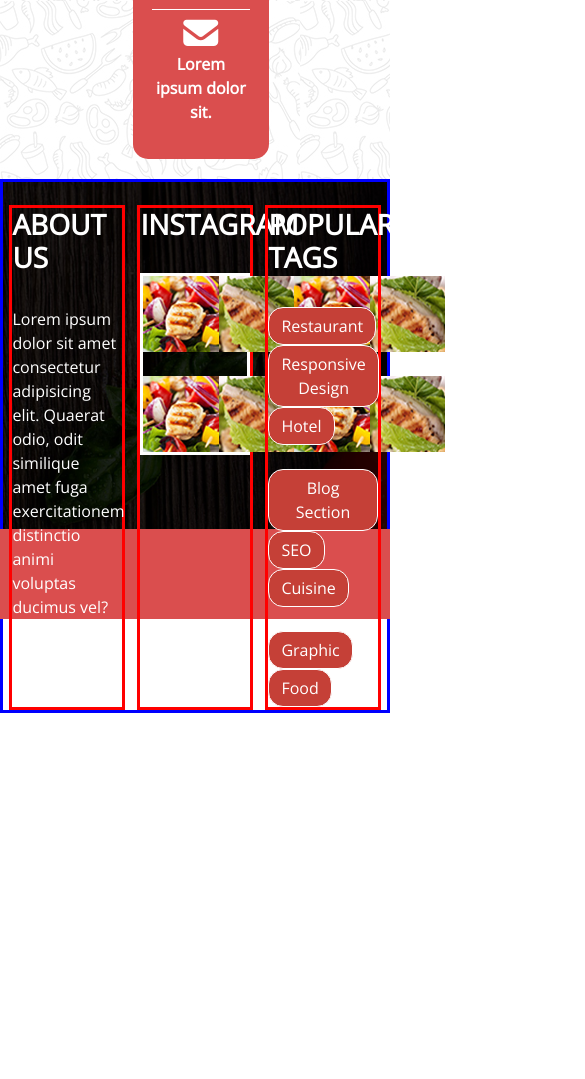
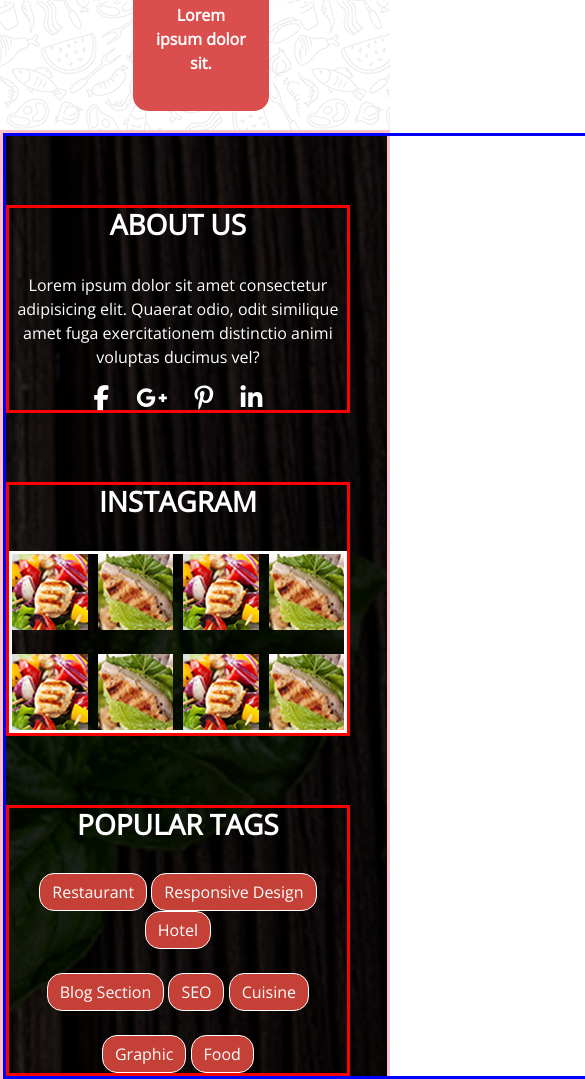
Before and after one commit to bxphxmxth/AalaNasila19_site_du_chef, a website: page index.html in a window 390 px wide. Shown: the part 4059-5138 px from the top of the page, 585 px wide, since content can reach past the window. Before the commit the page ends 4772 px from the top, so only its background shows below. Drawn offline with nearby package versions, Linux system fonts and the light colour scheme.

Commit message:
Responsive_320px_footer

```diff
--- a/src/scss/modules/_section3.scss
+++ b/src/scss/modules/_section3.scss
@@ -10,7 +10,7 @@
         display: flex;
         flex-direction: column;
         padding: 5%;
-        margin-top: 68%;
+        margin-top: 55.5%;
 
     }
 
--- a/src/scss/modules/_section7.scss
+++ b/src/scss/modules/_section7.scss
@@ -19,7 +19,7 @@
 
         .aboutus{
             color: white;
-            width: 30%;
+            // width: 30%;
             border: red solid 3px;
             margin-top: 6%;
 
@@ -76,3 +76,62 @@
 //       position: absolute;
 
 // }
+
+
+@media (min-width : 320px) and (max-width : 991px){
+
+.section7{
+
+
+
+
+    .bg-tags{
+
+        border: pink solid 3px;
+        height: 950px;
+
+        .troiscol{
+            width: 300%;
+            flex-direction: column;
+            text-align: center;
+
+                .aboutus{
+                    width: 30%;
+
+                    .h3aboutus{
+
+                    }
+                }
+
+                .logosabout{
+                    text-align: center;
+                    margin-left: 25%;
+                }
+        }
+
+
+
+    }
+
+
+
+}
+
+
+
+
+
+
+}
+
+
+
+@media (min-width : 992px) and (max-width : 1880px){
+
+    .aboutus{
+        width: 30%;
+    }
+
+
+
+}
--- a/src/scss/modules/_sections4.scss
+++ b/src/scss/modules/_sections4.scss
@@ -129,6 +129,7 @@
 
 
 
+
         .img_red_pp{
 
             border: blue solid 3px;
```
Also changed, not shown: public/css/app.css, 1 other file.
